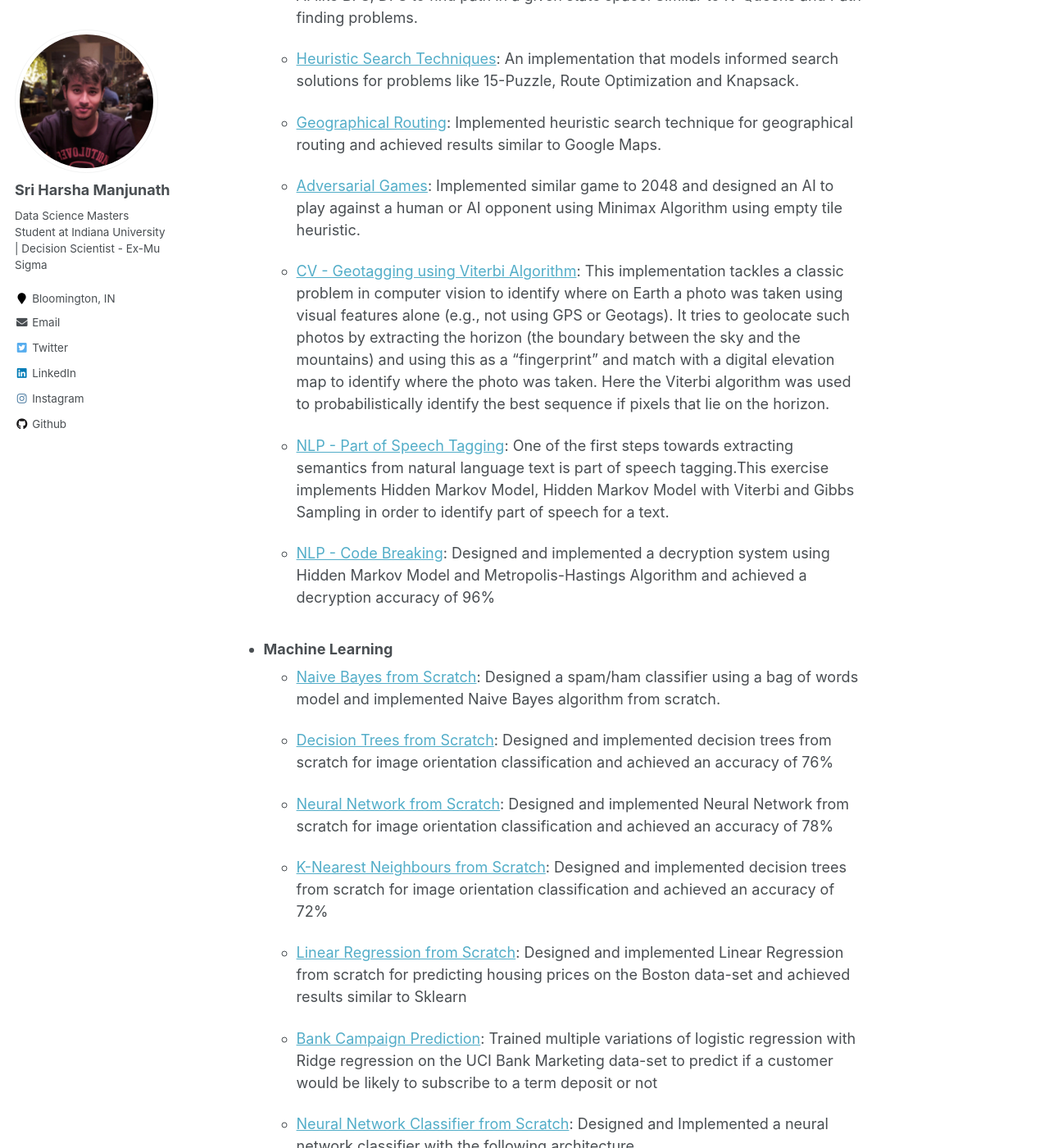
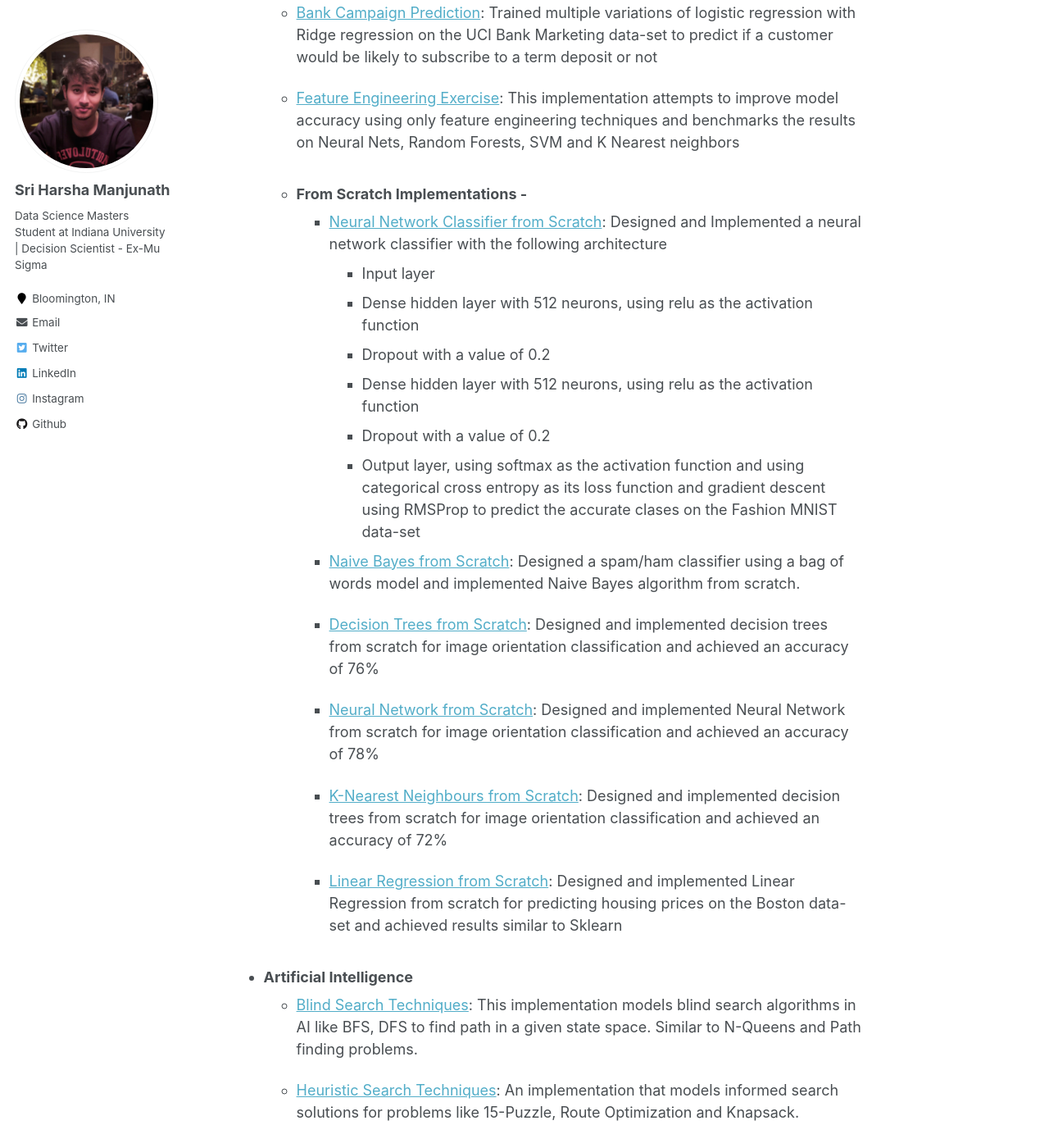
Before and after one commit to srmanj/srmanj.github.io, a Jekyll site: the page built from _pages/about.md, in a window 1280 px wide and 1400 px high, scrolled down 330 px. Shown: the whole window at 82% size. Built offline with Jekyll 4.4.1, drawn with Linux system fonts in a browser that asks for light colours; some of the changed text lies outside the part shown.

Commit message:
Update about.md

```diff
--- a/_pages/about.md
+++ b/_pages/about.md
@@ -7,8 +7,35 @@ redirect_from:
   - /about/
   - /about.html
 ---
+# Data Science Portfolio - Sri Harsha Manjunath
+The following contains a portfolio of data science projects completed by me for academic, self learning, and hobby purposes.
 
-The following contains a portfolio of data science projects completed by me for academic, self learning, and hobby purposes.
+
+- ### Machine Learning
+
+	- [Bank Campaign Prediction](https://github.com/srmanj/Machine-Learning-bank-Campaign-Prediction/blob/master/Assignment2-F19.ipynb): Trained multiple variations of logistic regression with Ridge regression on the UCI Bank Marketing data-set to predict if a customer would be likely to subscribe to a term deposit or not
+
+	- [Feature Engineering Exercise](https://github.com/srmanj/Data-Analysis-Visualization/blob/master/assignment4_F19.ipynb): This implementation attempts to improve model accuracy using only feature engineering techniques and benchmarks the results on Neural Nets, Random Forests, SVM and K Nearest neighbors
+
+	- ### From Scratch Implementations -
+		- [Neural Network Classifier from Scratch](https://github.com/srmanj/Machine-Learning-FashionMNSIT-Neural-Nets-From-Scratch/blob/master/Assignment_3_Modified.ipynb): Designed and Implemented a neural network classifier with the following architecture
+			- Input layer
+			- Dense hidden layer with 512 neurons, using relu as the activation function
+			- Dropout with a value of 0.2
+			- Dense hidden layer with 512 neurons, using relu as the activation function
+			- Dropout with a value of 0.2
+			- Output layer, using softmax as the activation function
+		and using categorical cross entropy as its loss function and gradient descent using RMSProp to predict the accurate clases on the Fashion MNIST data-set
+
+		- [Naive Bayes from Scratch](https://github.com/srmanj/Artificial-Intelligence-Naive-Bayes-Classifier): Designed a spam/ham classifier using a bag of words model and implemented Naive Bayes algorithm from scratch.
+
+		- [Decision Trees from Scratch](https://github.com/srmanj/Machine-Learning-Algorithms-From-Scratch): Designed and implemented decision trees from scratch for image orientation classification and achieved an accuracy of 76%
+
+		- [Neural Network from Scratch](https://github.com/srmanj/Machine-Learning-Algorithms-From-Scratch): Designed and implemented Neural Network from scratch for image orientation classification and achieved an accuracy of 78%
+
+		- [K-Nearest Neighbours from Scratch](https://github.com/srmanj/Machine-Learning-Algorithms-From-Scratch): Designed and implemented decision trees from scratch for image orientation classification and achieved an accuracy of 72%
+
+		- [Linear Regression from Scratch](https://github.com/srmanj/Machine-Learning-Linear-Regression-from-Scratch/blob/master/A1_F19_vf.ipynb): Designed and implemented Linear Regression from scratch for predicting housing prices on the Boston data-set and achieved results similar to Sklearn
 
 - ### Artificial Intelligence
 
@@ -25,30 +52,3 @@ The following contains a portfolio of data science projects completed by me for
 	- [NLP - Part of Speech Tagging](https://github.com/srmanj/Artificial-Intelligence-Part-Of-Speech-Tagging): One of the first steps towards extracting semantics from natural language text is part of speech tagging.This exercise implements Hidden Markov Model, Hidden Markov Model with Viterbi and Gibbs Sampling in order to identify part of speech for a text.
 
 	- [NLP - Code Breaking](https://github.com/srmanj/Artificial-Intelligence-Code-Breaking): Designed and implemented a decryption system using Hidden Markov Model and Metropolis-Hastings Algorithm and achieved a decryption accuracy of 96%
-
-- ### Machine Learning
-
-	- [Naive Bayes from Scratch](https://github.com/srmanj/Artificial-Intelligence-Naive-Bayes-Classifier): Designed a spam/ham classifier using a bag of words model and implemented Naive Bayes algorithm from scratch.
-
-	- [Decision Trees from Scratch](https://github.com/srmanj/Machine-Learning-Algorithms-From-Scratch): Designed and implemented decision trees from scratch for image orientation classification and achieved an accuracy of 76%
-
-	- [Neural Network from Scratch](https://github.com/srmanj/Machine-Learning-Algorithms-From-Scratch): Designed and implemented Neural Network from scratch for image orientation classification and achieved an accuracy of 78%
-
-	- [K-Nearest Neighbours from Scratch](https://github.com/srmanj/Machine-Learning-Algorithms-From-Scratch): Designed and implemented decision trees from scratch for image orientation classification and achieved an accuracy of 72%
-
-	- [Linear Regression from Scratch](https://github.com/srmanj/Machine-Learning-Linear-Regression-from-Scratch/blob/master/A1_F19_vf.ipynb): Designed and implemented Linear Regression from scratch for predicting housing prices on the Boston data-set and achieved results similar to Sklearn
-
-	- [Bank Campaign Prediction](https://github.com/srmanj/Machine-Learning-bank-Campaign-Prediction/blob/master/Assignment2-F19.ipynb): Trained multiple variations of logistic regression with Ridge regression on the UCI Bank Marketing data-set to predict if a customer would be likely to subscribe to a term deposit or not
-
-	- [Neural Network Classifier from Scratch](https://github.com/srmanj/Machine-Learning-FashionMNSIT-Neural-Nets-From-Scratch/blob/master/Assignment_3_Modified.ipynb): Designed and Implemented a neural network classifier with the following architecture
-		- Input layer
-		- Dense hidden layer with 512 neurons, using relu as the activation function
-		- Dropout with a value of 0.2
-		- Dense hidden layer with 512 neurons, using relu as the activation function
-		- Dropout with a value of 0.2
-		- Output layer, using softmax as the activation function
-	and using categorical cross entropy as its loss function and gradient descent using RMSProp to predict the accurate clases on the Fashion MNSIT data-set
-
-- ### Data Analysis and Visualisation
-	<!-- - __Python__ -->
-	- [Feature Engineering Exercise](https://github.com/srmanj/Data-Analysis-Visualization/blob/master/assignment4_F19.ipynb): This implementation attempts to improve model accuracy using only feature engineering techniques and tests the same on Neural Nets, Random Forests, SVM and K Nearest neighbours
```
